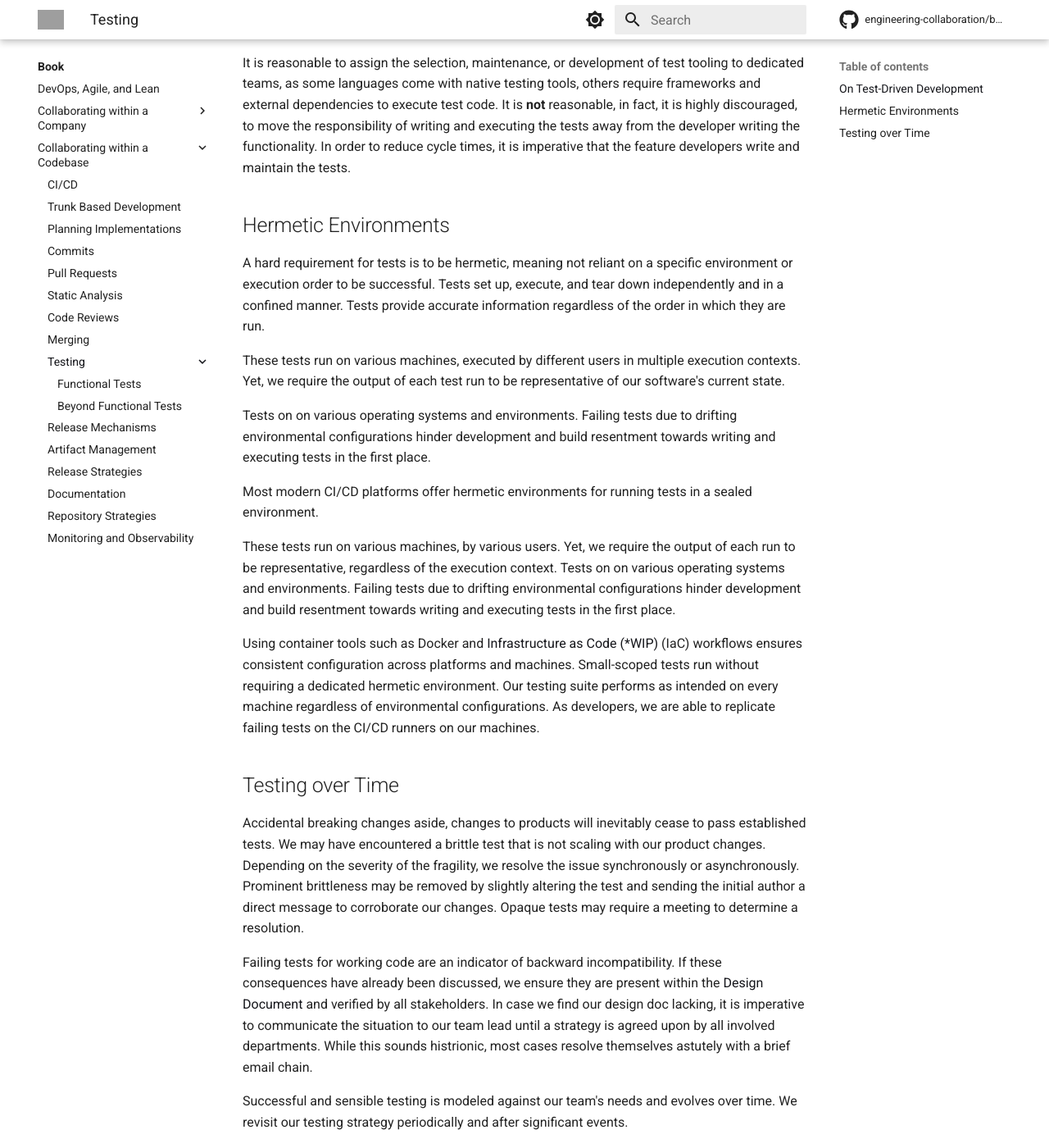
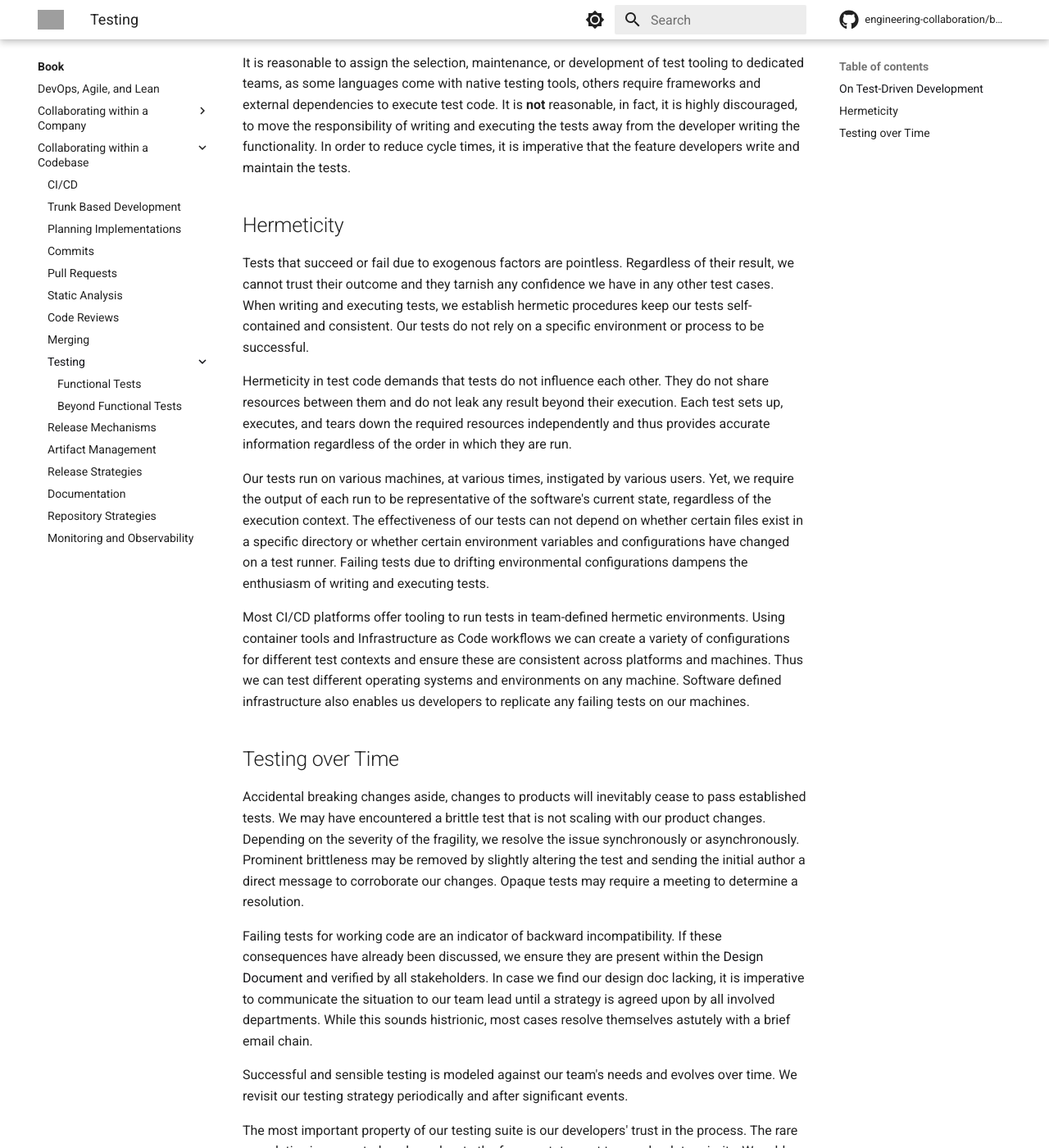
Before and after one commit to engineering-collaboration/book, an MkDocs documentation site: the page built from docs/book/collaborating-within-a-codebase/testing/README.md, in a window 1280 px wide and 1400 px high, scrolled down 1761 px. Shown: the whole window at 82% size. Built offline with MkDocs 1.6.1 and Material for MkDocs 9.7.7, drawn with Linux system fonts in a browser that asks for light colours; comment, search, counter and statistics services are not loaded; grey boxes are pictures that could not be loaded.

Commit message:
Edit hermeticity

```diff
--- a/docs/book/collaborating-within-a-codebase/testing/README.md
+++ b/docs/book/collaborating-within-a-codebase/testing/README.md
@@ -42,19 +42,24 @@ As any X-driven-development, a systematic approach to development encourages us
 
 It is reasonable to assign the selection, maintenance, or development of test tooling to dedicated teams, as some languages come with native testing tools, others require frameworks and external dependencies to execute test code. It is **not** reasonable, in fact, it is highly discouraged, to move the responsibility of writing and executing the tests away from the developer writing the functionality. In order to reduce cycle times, it is imperative that the feature developers write and maintain the tests.
 
-## Hermetic Environments
+## Hermeticity
 
-A hard requirement for tests is to be hermetic, meaning not reliant on a specific environment or execution order to be successful. Tests set up, execute, and tear down independently and in a confined manner. Tests provide accurate information regardless of the order in which they are run.
+Tests that succeed or fail due to exogenous factors are pointless. Regardless of their result, we cannot trust their outcome and they tarnish any confidence we have in any other test cases. When writing and executing tests, we establish hermetic procedures keep our tests self-contained and consistent. Our tests do not rely on a specific environment or process to be successful.
 
-These tests run on various machines, executed by different users in multiple execution contexts. Yet, we require the output of each test run to be representative of our software's current state.
+<!-- Hermeticity in tests -->
 
-Tests on on various operating systems and environments. Failing tests due to drifting environmental configurations hinder development and build resentment towards writing and executing tests in the first place.
+Hermeticity in test code demands that tests do not influence each other. They do not share resources between them and do not leak any result beyond their execution. Each test sets up, executes, and tears down the required resources independently and thus provides accurate information regardless of the order in which they are run.
 
-Most modern CI/CD platforms offer hermetic environments for running tests in a sealed environment.
+<!-- Hermeticity in enviornments -->
 
-These tests run on various machines, by various users. Yet, we require the output of each run to be representative, regardless of the execution context. Tests on on various operating systems and environments. Failing tests due to drifting environmental configurations hinder development and build resentment towards writing and executing tests in the first place.
+Our tests run on various machines, at various times, instigated by various users. Yet, we require the output of each run to be representative of the software's current state, regardless of the execution context. The effectiveness of our tests can not depend on whether certain files exist in a specific directory or whether certain environment variables and configurations have changed on a test runner. Failing tests due to drifting environmental configurations dampens the enthusiasm of writing and executing tests.
 
-Using container tools such as Docker and [Infrastructure as Code (*WIP)]() (IaC) workflows ensures consistent configuration across platforms and machines. Small-scoped tests run without requiring a dedicated hermetic environment. Our testing suite performs as intended on every machine regardless of environmental configurations. As developers, we are able to replicate failing tests on the CI/CD runners on our machines.
+Most CI/CD platforms offer tooling to run tests in team-defined hermetic environments. Using container tools and Infrastructure as Code workflows we can create a variety of configurations for different test contexts and ensure these are consistent across platforms and machines. Thus we can test different operating systems and environments on any machine. Software defined infrastructure also enables us developers to replicate any failing tests on our machines.
+
+<!-- Hermeticity in test data? -->
+<!-- line endings, metadata, disk block size -->
+
+
 
 ## Testing over Time
 
```
